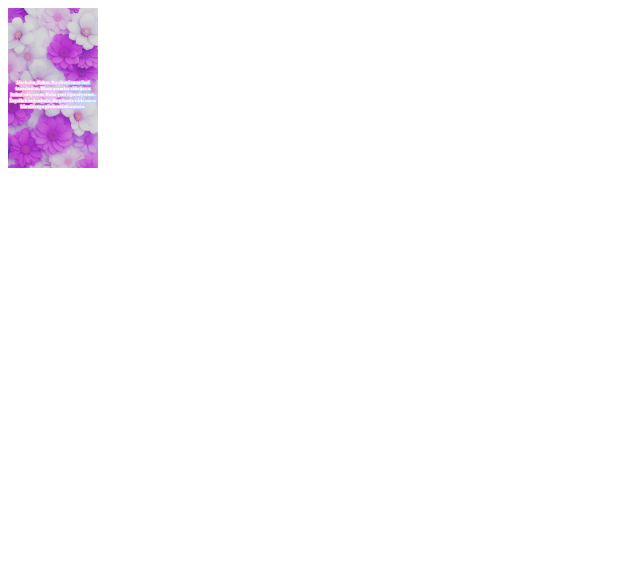
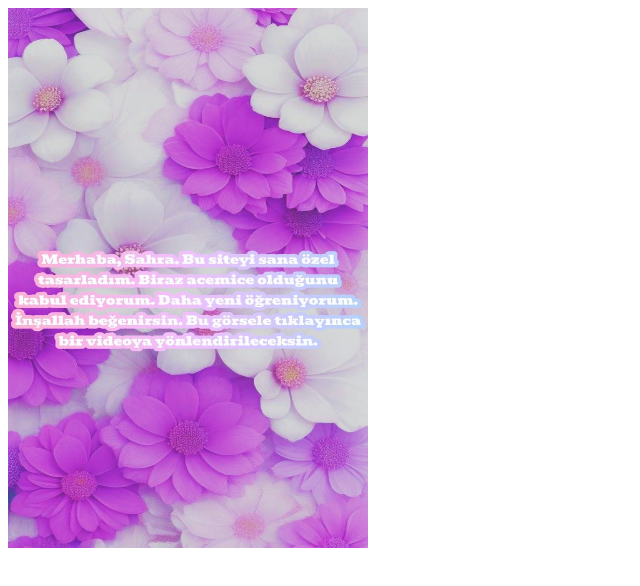
Before and after one commit to Ornata61/Sahra-icin, a plain HTML site: page index.html in a window 1280 px wide. Shown: the whole page, without its empty margins (0-640 px from the left). Drawn offline with Linux system fonts and the light colour scheme.

Commit message:
Update index.html

```diff
--- a/index.html
+++ b/index.html
@@ -8,7 +8,7 @@
 <body>
     <a href="https://youtu.be/_VhsogIxY60">
     <img src="Fotoğraf.jpg" alt="Merhaba, Sahra. Bu siteyi senin için hazırladım. İnşallah beğenirsin. Bu görsel, sana özel bir video linki içeriyor."
-    title="Sahra hanıma hazırlanmış video" width="90" height="160">
+    title="Sahra hanıma hazırlanmış video" width="360" height="540">
     </a>
 </body>
 </html>
```
